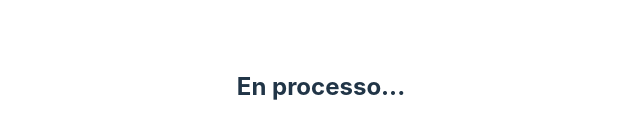
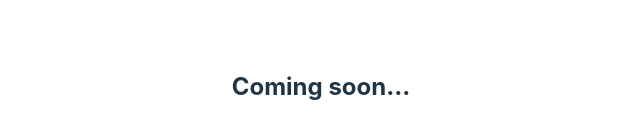
Before and after one commit to Duotech-Design/capaarquitectos-landing, a React (Vite) app: page / in a window 1280 px wide. Shown: the part 468-606 px from the top of the page, without its empty margins (319-959 px from the left). Built offline with nearby package versions, Linux system fonts and the light colour scheme.

Commit message:
fix text

```diff
--- a/src/App.tsx
+++ b/src/App.tsx
@@ -12,7 +12,7 @@ function App() {
           <img src={viteLogo}  className="logo" alt="Vite logo" />
         </a>
       </div>
-        <h2>En processo...</h2>
+        <h2>Coming soon...</h2>
 
     </>
   )
```
